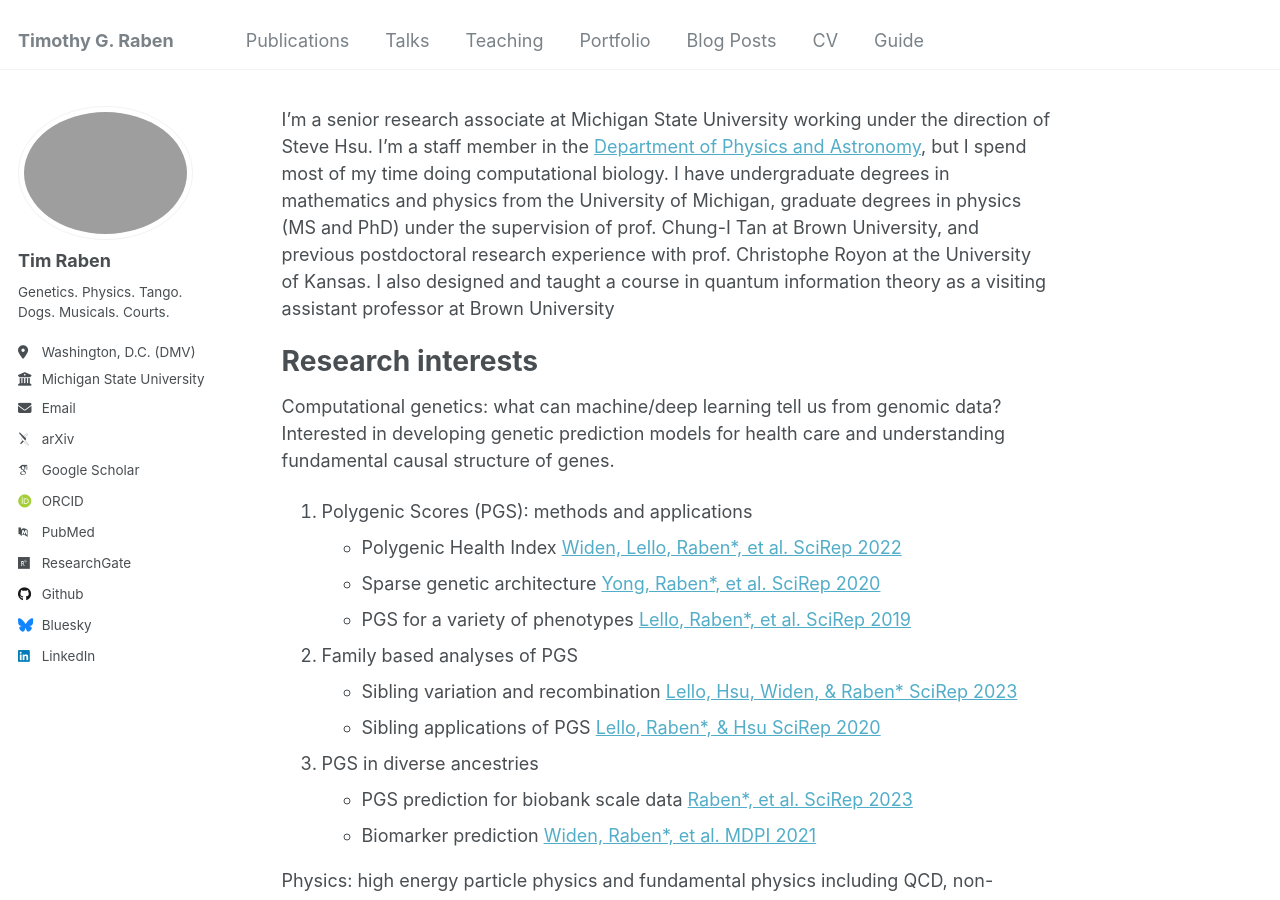
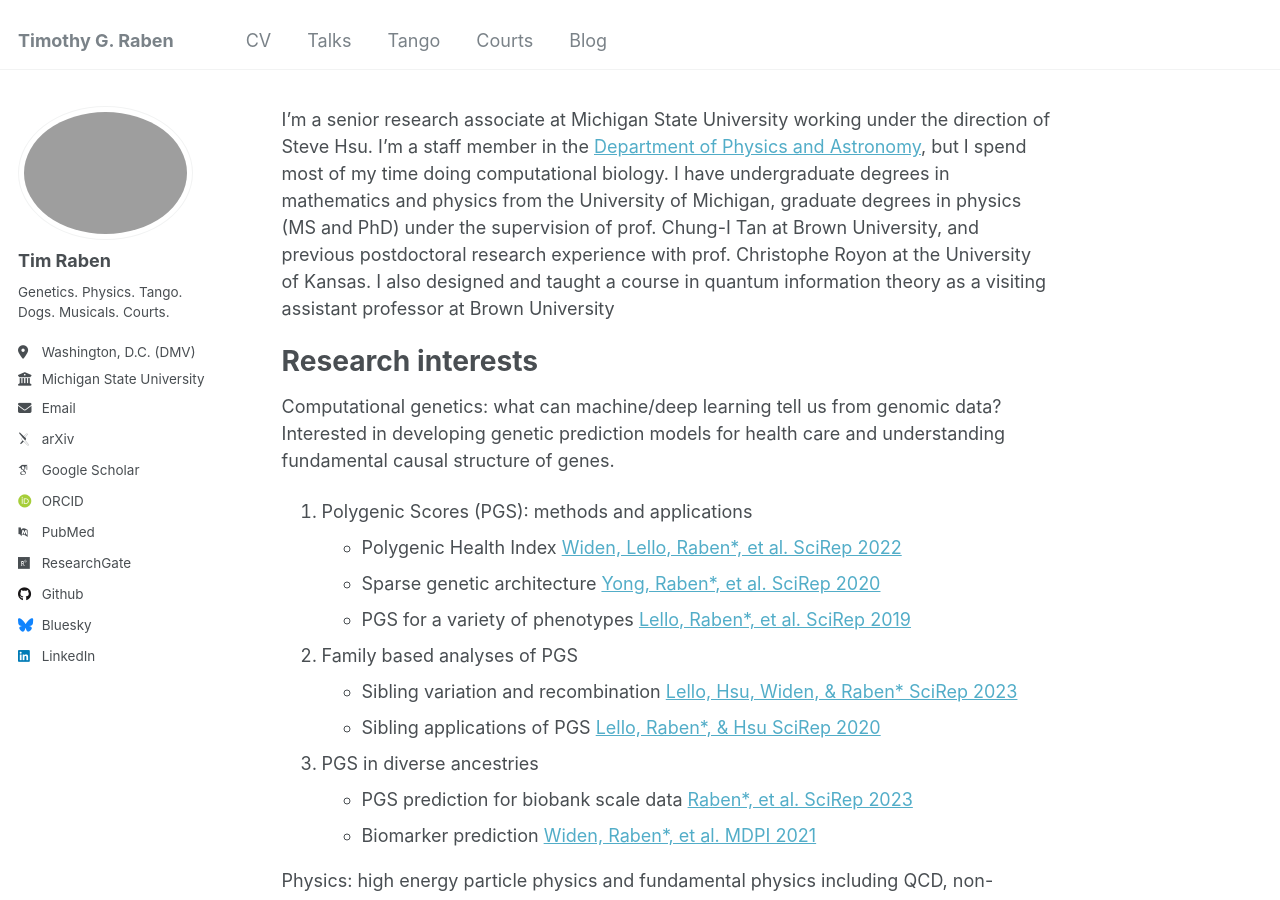
Before and after one commit to traben/traben.github.io, a Jekyll site: the page built from _pages/about.md, in a window 1280 px wide and 900 px high. Built offline with Jekyll 4.4.1, drawn with Linux system fonts in a browser that asks for light colours; some web fonts are replaced.

Commit message:
Update navigation.yml
Made new menu options

```diff
--- a/_data/navigation.yml
+++ b/_data/navigation.yml
@@ -5,23 +5,27 @@
 # prevent it from being included in the site.
 
 main:
-  - title: "Publications"
-    url: /publications/
+  - title: "CV"
+    url: /cv/
+
+  # - title: "Publications"
+  #   url: /publications/
 
   - title: "Talks"
     url: /talks/
 
-  - title: "Teaching"
-    url: /teaching/
+  - title: "Tango"
+    url: /tango/
 
-  - title: "Portfolio"
-    url: /portfolio/
+  - title: "Courts"
+    url: /the-courts/
 
-  - title: "Blog Posts"
+  # - title: "Portfolio"
+  #   url: /portfolio/
+
+  - title: "Blog"
     url: /year-archive/
 
-  - title: "CV"
-    url: /cv/
 
-  - title: "Guide"
-    url: /markdown/
+  # - title: "Guide"
+  #   url: /markdown/
```
